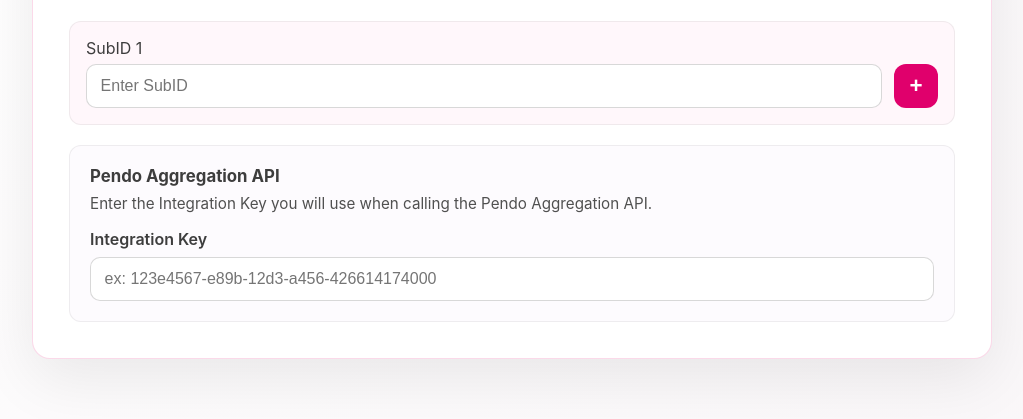
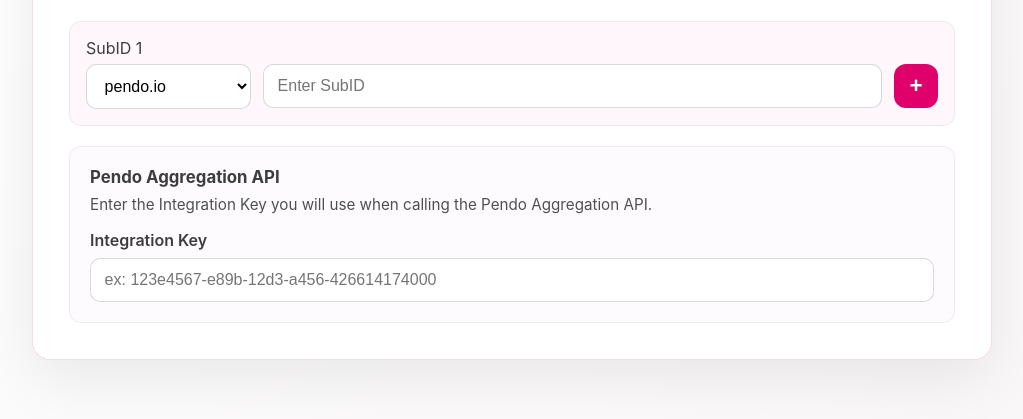
Before and after one commit to nikhilsathyanarayana-lab/metadataaudit, a plain HTML site: page index.html in a window 1280 px wide. Shown: the part 237-656 px from the top of the page, without its empty margins (128-1151 px from the left). Drawn offline with Linux system fonts and the light colour scheme.

Commit message:
Add Pendo domain selector to SubID rows

```diff
--- a/main.js
+++ b/main.js
@@ -34,6 +34,30 @@
       return button;
     };
 
+    const buildDomainSelect = () => {
+      const select = document.createElement('select');
+      select.className = 'domain-select';
+      select.name = 'pendo-domain[]';
+
+      const domains = [
+        { label: 'pendo.io', value: 'https://app.pendo.io/' },
+        { label: 'eu', value: 'https://app.eu.pendo.io/' },
+        { label: 'us1', value: 'https://us1.app.pendo.io/' },
+        { label: 'jpn', value: 'https://app.jpn.pendo.io/' },
+        { label: 'au', value: 'https://app.au.pendo.io/' },
+        { label: 'HSBC', value: 'https://app.HSBC.pendo.io/' },
+      ];
+
+      domains.forEach(({ label, value }) => {
+        const option = document.createElement('option');
+        option.value = value;
+        option.textContent = label;
+        select.appendChild(option);
+      });
+
+      return select;
+    };
+
     const addSubIdField = () => {
       subIdCount += 1;
 
@@ -54,7 +78,9 @@
       input.placeholder = 'Enter SubID';
       input.required = true;
 
-      inputGroup.appendChild(input);
+      const domainSelect = buildDomainSelect();
+
+      inputGroup.append(domainSelect, input);
       row.append(label, inputGroup);
       fieldsContainer.appendChild(row);
 
--- a/styles.css
+++ b/styles.css
@@ -124,6 +124,22 @@
   display: flex;
   align-items: center;
   gap: 0.75rem;
+}
+
+.domain-select {
+  min-width: 165px;
+  padding: 0.75rem 0.85rem;
+  border: 1px solid rgba(61, 61, 61, 0.2);
+  border-radius: 10px;
+  font-size: 1rem;
+  background: #fff;
+  transition: border-color 0.2s ease, box-shadow 0.2s ease;
+}
+
+.domain-select:focus {
+  outline: none;
+  border-color: var(--pendo-pink);
+  box-shadow: 0 0 0 3px rgba(224, 0, 108, 0.15);
 }
 
 input[type="text"] {
```
